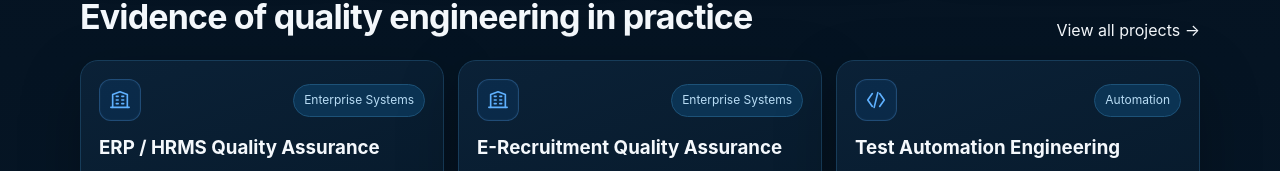
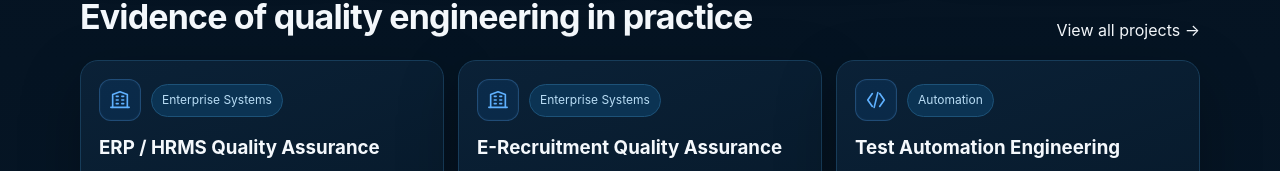
Before and after one commit to Kazihamid/kazi-hamidur-portfolio, a Next.js app: page / in a window 1280 px wide. Shown: the part 738-909 px from the top of the page. Built offline with nearby package versions, Linux system fonts and the light colour scheme.

Commit message:
Add and refine professional icons

```diff
--- a/src/app/globals.css
+++ b/src/app/globals.css
@@ -90,3 +90,36 @@
 .admin-icon{width:28px;height:28px;color:#167fdf;padding:5px;border-radius:9px;background:#e9f4ff;border:1px solid #cfe6fa}.admin-title-row{display:flex;align-items:center;gap:9px}.admin-title-row h2{margin:0}.stat{gap:4px}.stat .admin-icon{margin-bottom:6px}.check-list li{display:flex;align-items:center;gap:8px}.check-icon{width:17px;height:17px;color:#1aae87;flex:0 0 17px}
 
 @media(max-width:600px){.icon-badge{width:38px;height:38px;padding:8px}.card-title-row{gap:10px}.cta-copy{gap:10px}.metric-card-top strong{font-size:17px}.social-row{gap:14px;flex-wrap:wrap}}
+
+/* v1.2 — alignment refinements */
+/* Project category labels: keep key text directly beside its icon. */
+.project-card .card-icon-row{
+  justify-content:flex-start;
+}
+.project-card .card-icon-row .pill{
+  margin-left:0;
+}
+
+/* Certification periods: consistently align year/time pills to the left. */
+.certification-card-row{
+  justify-content:flex-start;
+}
+.certification-card-row .pill{
+  margin-left:0;
+}
+
+/* Quality-thinking steps: keep 01–07 on one parallel top baseline. */
+.process-step{
+  justify-content:flex-start;
+}
+.process-step span{
+  margin-top:0;
+}
+.process-step strong{
+  margin-top:14px;
+}
+
+/* Keep CTA label on a single line on desktop. */
+.cta .button{
+  white-space:nowrap;
+}
```
